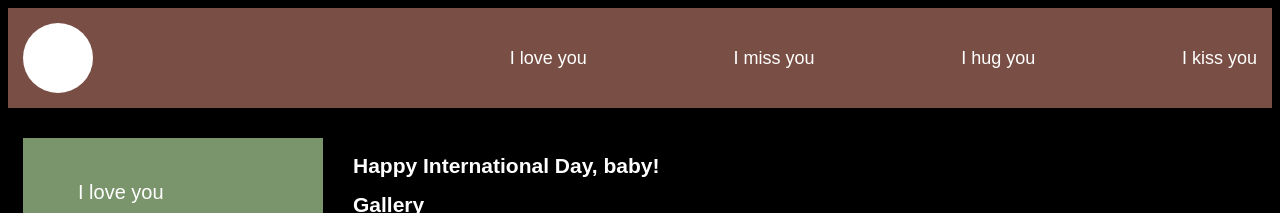
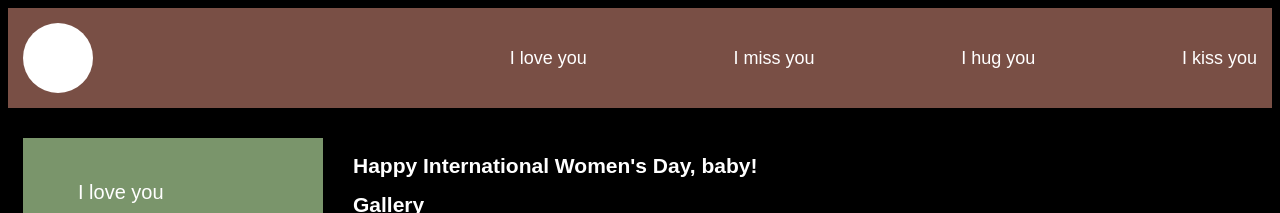
Before and after one commit to bigShu777/woman-s_day, a plain HTML site: page index.html in a window 1280 px wide. Shown: the top 213 px of the page. Drawn offline with Linux system fonts and the light colour scheme.

Commit message:
Update index.html

```diff
--- a/index.html
+++ b/index.html
@@ -5,7 +5,7 @@
 	<!--Заголовок страницы, контейнер для других важных жаных (не отображается)-->
 	<head>
 		<!--Заголовок страницы в браузере-->
-		<title>Happy Interational Day, baby!</title>
+		<title>Happy Interational Women's Day, baby!</title>
 		<!--Подключаем CSS-->
 		<link rel="stylesheet" href="css/style.css">
 		<!--Кодировка страницы-->
@@ -61,7 +61,7 @@
 					</nav>
 				</aside>
 				<section class="content">
-					<h1 class="content__title">Happy International Day, baby!</h1>
+					<h1 class="content__title">Happy International Women's Day, baby!</h1>
 					<section class="content__gallery gallery">
 						<h2 class="gallery__title">Gallery</h2>
 						<div class="gallery__items">
```
